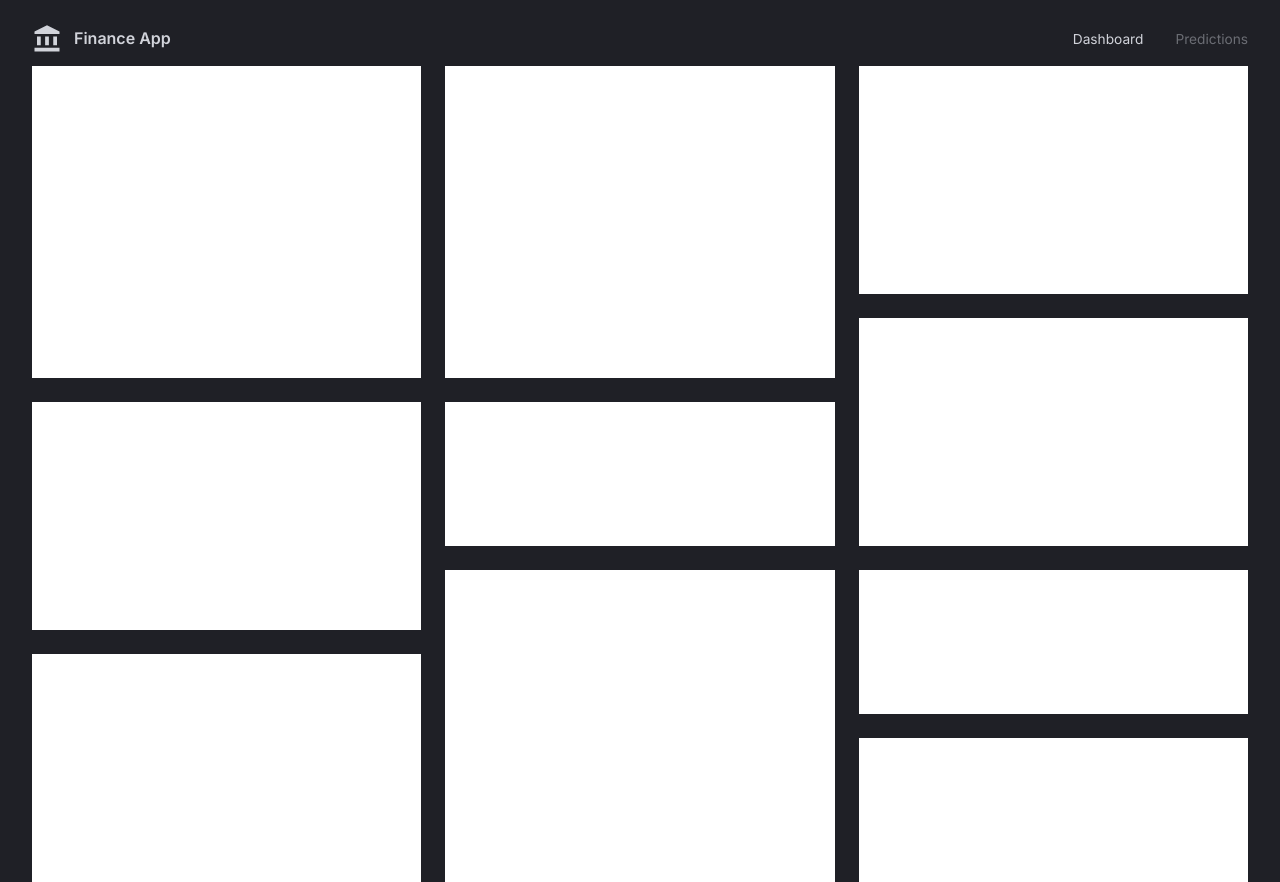
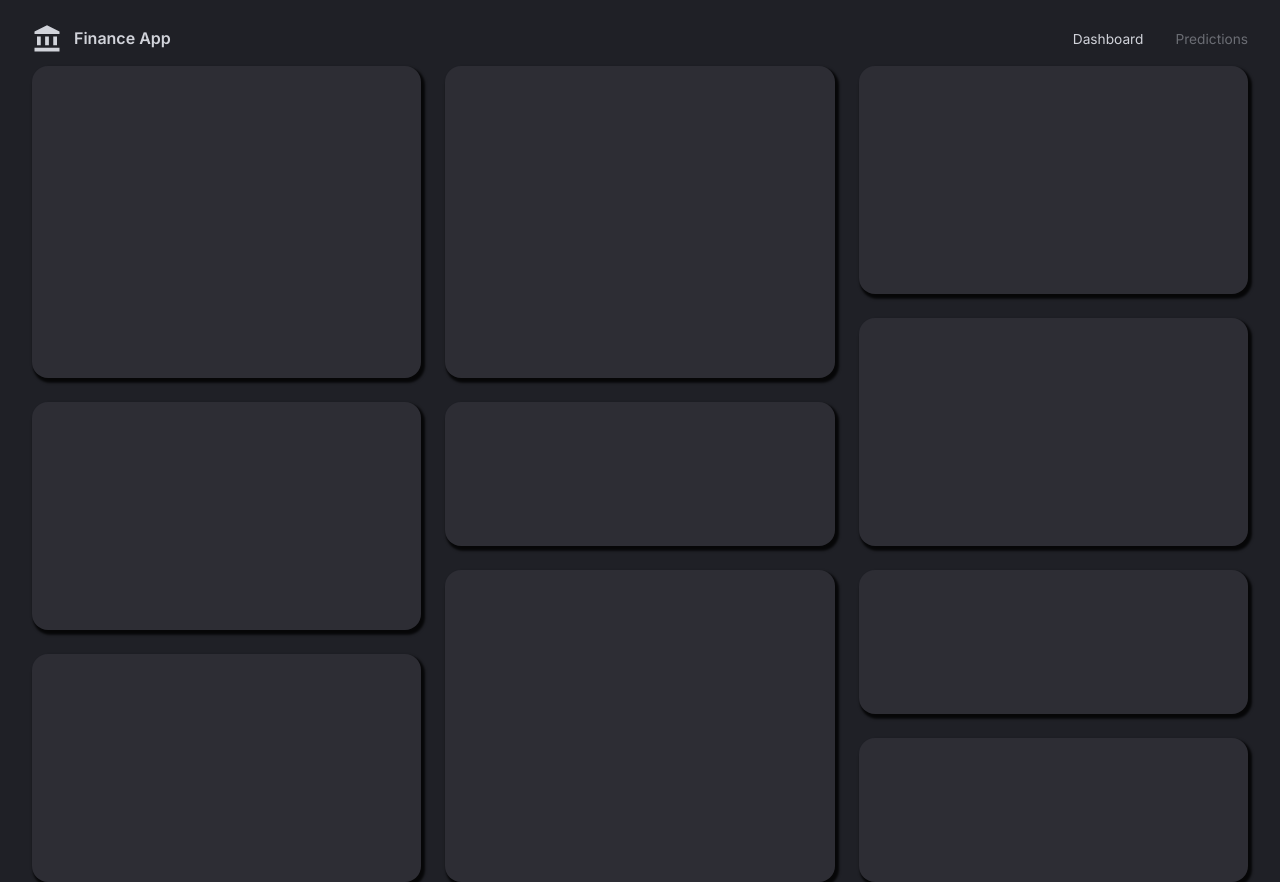
Before and after one commit to guardiangel/finance, a Next.js app: page / in a window 1280 px wide. Built offline with nearby package versions, Linux system fonts and the light colour scheme.

Commit message:
Adjust dashboard UI setting

```diff
--- a/src/app/dashboard/page.tsx
+++ b/src/app/dashboard/page.tsx
@@ -1,5 +1,5 @@
 "use client"
-import { useTheme } from '@emotion/react';
+import DashboardBox from '@/components/DashboardBox';
 import { Box, useMediaQuery } from '@mui/material';
 import React from 'react'
 
@@ -52,7 +52,6 @@ const gridTemplateSmallScreen= `
 
 const Dashboard = (props: Props) => {
   const isOverMediumScreen = useMediaQuery("(min-width: 1200px)");
-    const {palette} = useTheme();
   return (
     <Box width="100%" height="100%" display="grid" gap="1.5rem"
     sx={isOverMediumScreen?{
@@ -65,16 +64,17 @@ const Dashboard = (props: Props) => {
       gridAutoRows:"80px",
     }}
     >
-    <Box gridArea="a" bgcolor="#ffffff"></Box>
-    <Box gridArea="b" bgcolor="#ffffff"></Box>
-    <Box gridArea="c" bgcolor="#ffffff"></Box>
-    <Box gridArea="d" bgcolor="#ffffff"></Box>
-    <Box gridArea="e" bgcolor="#ffffff"></Box>
-    <Box gridArea="f" bgcolor="#ffffff"></Box>
-    <Box gridArea="g" bgcolor="#ffffff"></Box>
-    <Box gridArea="h" bgcolor="#ffffff"></Box>
-    <Box gridArea="i" bgcolor="#ffffff"></Box>
-    <Box gridArea="j" bgcolor="#ffffff"></Box>
+
+    <DashboardBox gridArea="a"></DashboardBox>
+    <DashboardBox gridArea="b"></DashboardBox>
+    <DashboardBox gridArea="c"></DashboardBox>
+    <DashboardBox gridArea="d"></DashboardBox>
+    <DashboardBox gridArea="e"></DashboardBox>
+    <DashboardBox gridArea="f"></DashboardBox>
+    <DashboardBox gridArea="g"></DashboardBox>
+    <DashboardBox gridArea="h"></DashboardBox>
+    <DashboardBox gridArea="i"></DashboardBox>
+    <DashboardBox gridArea="j"></DashboardBox>
     </Box>
   )
 }
--- /dev/null
+++ b/src/components/DashboardBox.tsx
@@ -0,0 +1,10 @@
+import {Box} from "@mui/material"
+import {styled} from "@mui/system"
+
+const DashboardBox = styled(Box)(({theme})=>({
+   backgroundColor: theme.palette.background.light,
+   borderRadius: "1rem",
+   boxShadow:"0.15rem 0.2rem 0.15rem 0.1rem rgba(0,0,0,0.8)"
+}));
+
+export default DashboardBox;
```
